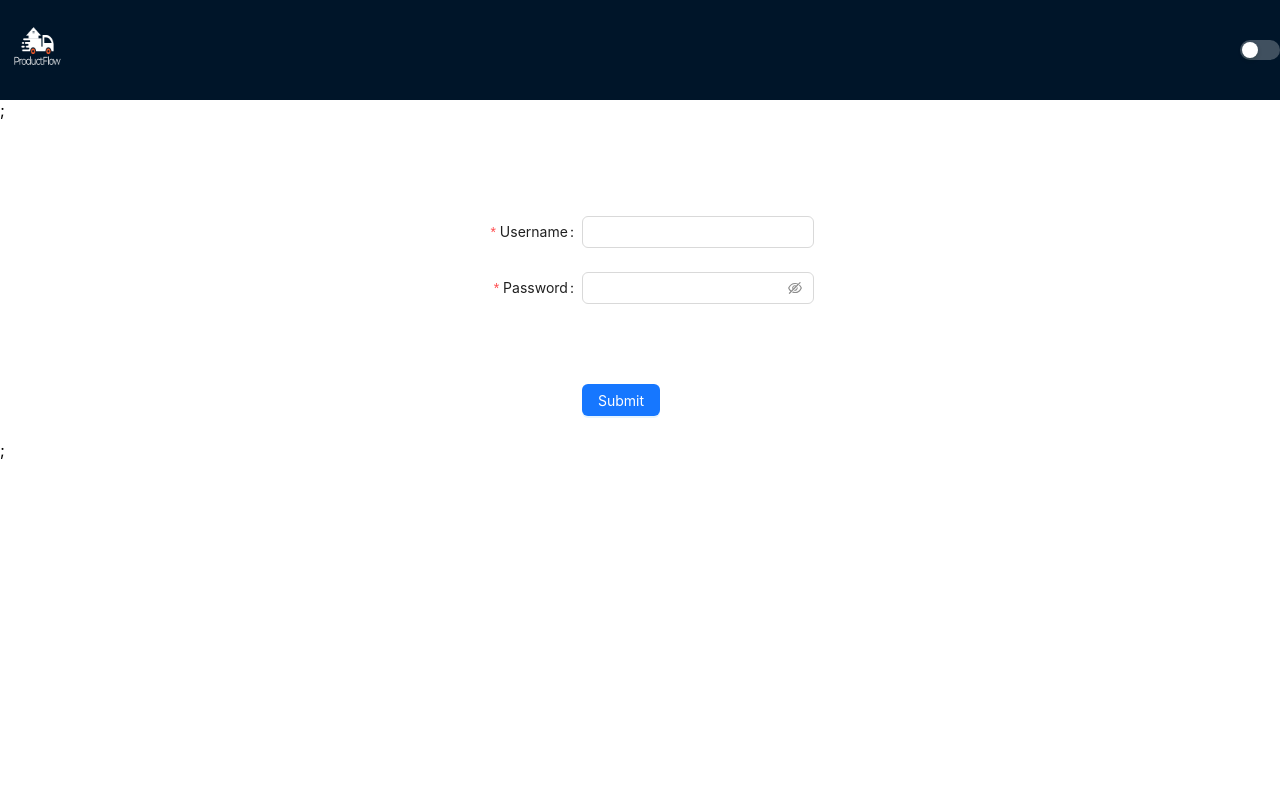
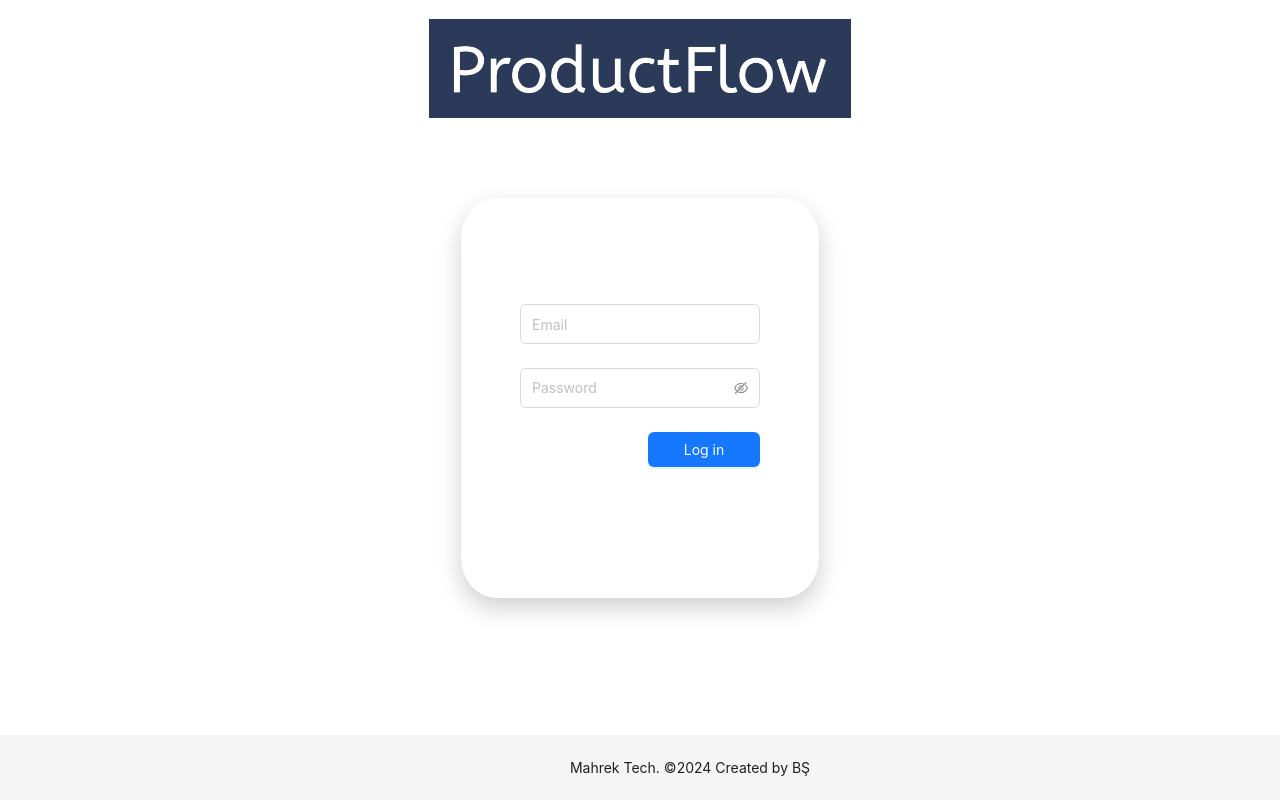
Before and after one commit to berkaysenoglu/product-flow, a React (Create React App) app: page /login in a window 1280 px wide. Built offline with nearby package versions, Linux system fonts and the light colour scheme.

Commit message:
LoggedInContext yapısı kuruldu , giriş yapmadan ürünleri görüntüleyememe koşulu sağlandı

```diff
--- a/src/App.js
+++ b/src/App.js
@@ -1,10 +1,13 @@
 import "./App.css";
+import { LoggedInProvider } from "./contexts/LoggedInContext";
+import Home from "./pages/Home";
 import Login from "./pages/Login";
+import { BrowserRouter, Routes, Route, Router } from "react-router-dom";
 function App() {
   return (
-    <div>
-      <Login />
-    </div>
+    <>
+      <Login></Login>
+    </>
   );
 }
 
--- /dev/null
+++ b/src/components/Footer.jsx
@@ -0,0 +1,18 @@
+import React from "react";
+import Layout from "antd/es/layout/layout";
+const Footer = () => {
+  return (
+    <Layout.Footer
+      style={{
+        textAlign: "center",
+        position: "fixed",
+        bottom: "0",
+        left: "0",
+        width: "100%",
+      }}
+    >
+      Mahrek Tech. ©{new Date().getFullYear()} Created by BŞ
+    </Layout.Footer>
+  );
+};
+export default Footer;
--- a/src/components/Header.jsx
+++ b/src/components/Header.jsx
@@ -1,5 +1,5 @@
 import React from "react";
-import { Menu } from "antd";
+
 import { Layout, ConfigProvider, Switch, theme } from "antd";
 
 export const Header = () => {
--- a/src/components/LoginForm.jsx
+++ b/src/components/LoginForm.jsx
@@ -1,14 +1,23 @@
 import { React, useState } from "react";
 import { Button, Checkbox, Form, Input } from "antd";
-
-const onFinish = (values) => {
-  console.log("Success:", values);
-};
-const onFinishFailed = (errorInfo) => {
-  console.log("Failed:", errorInfo);
-};
+import usersData from "../users.json";
+import { t } from "i18next";
+import { useNavigate } from "react-router-dom";
+import { useLoggedInContext } from "../contexts/LoggedInContext";
 
 const LoginForm = () => {
+  const navigate = useNavigate();
+  const { onFinish } = useLoggedInContext();
+  console.log(onFinish);
+  const [email, setEmail] = useState("");
+  const [password, setPassword] = useState("");
+
+  const handleEmailChange = (event) => {
+    console.log(event.target.value);
+  };
+
+  // spread, destruct, context
+
   return (
     <div className="login-form">
       <Form
@@ -26,24 +35,25 @@ const LoginForm = () => {
           remember: true,
         }}
         onFinish={onFinish}
-        onFinishFailed={onFinishFailed}
         autoComplete="off"
       >
         <Form.Item
-          label="Username"
-          name="username"
+          name="email"
           rules={[
             {
               required: true,
-              message: "Please input your username!",
+              message: "Please input your email!",
             },
           ]}
         >
-          <Input />
+          <Input
+            style={{ width: "15rem", height: "2.5rem" }}
+            placeholder="Email"
+            onChange={handleEmailChange}
+          />
         </Form.Item>
 
         <Form.Item
-          label="Password"
           name="password"
           rules={[
             {
@@ -52,26 +62,24 @@ const LoginForm = () => {
             },
           ]}
         >
-          <Input.Password />
+          <Input.Password
+            style={{ width: "15rem", height: "2.5rem" }}
+            placeholder="Password"
+            onChange={(e) => setPassword(e.target.value)}
+          />
         </Form.Item>
-
-        <Form.Item
-          name="remember"
-          valuePropName="checked"
-          wrapperCol={{
-            offset: 8,
-            span: 16,
-          }}
-        ></Form.Item>
-
         <Form.Item
           wrapperCol={{
             offset: 8,
             span: 16,
           }}
         >
-          <Button type="primary" htmlType="submit">
-            Submit
+          <Button
+            style={{ height: "2.2rem", width: "7rem", marginLeft: "3rem" }}
+            type="primary"
+            htmlType="submit"
+          >
+            Log in
           </Button>
         </Form.Item>
       </Form>
--- /dev/null
+++ b/src/contexts/LoggedInContext.jsx
@@ -0,0 +1,27 @@
+import { createContext, useContext, useState } from "react";
+import usersData from "../users.json";
+import { useNavigate } from "react-router-dom";
+const LoggedInContext = createContext();
+
+const LoggedInProvider = ({ children }) => {
+  const navigate = useNavigate();
+  const [loggedIn, setLoggedIn] = useState(false);
+  const onFinish = (values) => {
+    let user = usersData.users.find(
+      (user) => user.email === values.email && user.password === values.password
+    );
+    if (user) {
+      setLoggedIn(true);
+      navigate("/");
+    } else {
+      navigate("/login");
+    }
+  };
+  return (
+    <LoggedInContext.Provider value={{ loggedIn, onFinish }}>
+      {children}
+    </LoggedInContext.Provider>
+  );
+};
+const useLoggedInContext = () => useContext(LoggedInContext);
+export { useLoggedInContext, LoggedInProvider };
--- a/src/index.css
+++ b/src/index.css
@@ -1,20 +1,17 @@
 body {
   margin: 0;
-  font-family: -apple-system, BlinkMacSystemFont, 'Segoe UI', 'Roboto', 'Oxygen',
-    'Ubuntu', 'Cantarell', 'Fira Sans', 'Droid Sans', 'Helvetica Neue',
-    sans-serif;
+  font-family: -apple-system, BlinkMacSystemFont, "Segoe UI", "Roboto", "Oxygen", "Ubuntu", "Cantarell", "Fira Sans", "Droid Sans", "Helvetica Neue", sans-serif;
   -webkit-font-smoothing: antialiased;
   -moz-osx-font-smoothing: grayscale;
 }
 
 code {
-  font-family: source-code-pro, Menlo, Monaco, Consolas, 'Courier New',
-    monospace;
+  font-family: source-code-pro, Menlo, Monaco, Consolas, "Courier New", monospace;
 }
 
-div .login-form{
-  margin-top: 6rem;
+div .login-form {
   display: flex;
+  flex-direction: column;
   align-items: center;
   justify-content: center;
 }
@@ -26,14 +23,34 @@ div .login-form{
   width: 100%;
   display: flex;
   align-items: center;
-
 }
 
-
-.header-img, img{
-  height:100%;
+.header-img, img {
+  height: 100%;
 }
 
-.header-img img{
+.header-img .img {
   width: 75px;
 }
+
+.login-wrapper {
+  background-color: rgb(255, 255, 255);
+  border-radius: 10%;
+  width: 28%;
+  height: 25rem;
+  display: flex;
+  justify-content: space-evenly;
+  align-items: center;
+  flex-direction: column;
+  margin-top: 5rem;
+  border-color: rgb(192, 192, 193);
+  border-style: unset;
+  box-shadow: 0 10px 25px 0 rgba(0, 0, 0, 0.19);
+}
+
+.login-page-wrapper {
+  display: flex;
+  align-items: center;
+  justify-content: center;
+  flex-direction: column;
+}/*# sourceMappingURL=index.css.map */
--- a/src/index.js
+++ b/src/index.js
@@ -1,12 +1,19 @@
-import React from 'react';
-import ReactDOM from 'react-dom/client';
-import './index.css';
-import App from './App';
-
-
-const root = ReactDOM.createRoot(document.getElementById('root'));
+import React from "react";
+import ReactDOM from "react-dom/client";
+import "./index.css";
+import App from "./App";
+import { BrowserRouter, Routes, Route } from "react-router-dom";
+import { LoggedInProvider } from "./contexts/LoggedInContext";
+import Login from "./pages/Login";
+import Home from "./pages/Home";
+const root = ReactDOM.createRoot(document.getElementById("root"));
 root.render(
-  <React.StrictMode>
-    <App />
-  </React.StrictMode>
+  <BrowserRouter>
+    <LoggedInProvider>
+      <Routes>
+        <Route path="/login" element={<Login />} />
+        <Route path="/" element={<Home />} />
+      </Routes>
+    </LoggedInProvider>
+  </BrowserRouter>
 );
--- /dev/null
+++ b/src/index.scss
@@ -0,0 +1,75 @@
+body {
+    margin: 0;
+    font-family: -apple-system, BlinkMacSystemFont, 'Segoe UI', 'Roboto', 'Oxygen',
+      'Ubuntu', 'Cantarell', 'Fira Sans', 'Droid Sans', 'Helvetica Neue',
+      sans-serif;
+    -webkit-font-smoothing: antialiased;
+    -moz-osx-font-smoothing: grayscale;
+}
+
+code {
+    font-family: source-code-pro, Menlo, Monaco, Consolas, 'Courier New',
+      monospace;
+  }
+
+div{
+    .login-form{
+
+  display: flex;
+  flex-direction: column;
+  align-items: center;
+  justify-content: center;
+
+ }
+
+
+
+
+}
+
+.header-container {
+    position: sticky;
+    top: 0;
+    z-index: 1;
+    width: 100%;
+    display: flex;
+    align-items: center;
+
+  }
+
+  .header-img, img{
+    height:100%;
+  }
+
+  .header-img{
+    .img{
+        width: 75px;
+    }
+  }
+
+  .login-wrapper{
+
+    background-color: rgb(255, 255, 255);
+     border-radius: 10%;
+     width: 28%;
+     height: 25rem;
+    display: flex;
+    justify-content:space-evenly;
+    align-items: center;
+    flex-direction: column;
+
+    margin-top: 5rem;
+    border-color: rgb(192, 192, 193);
+    border-style:unset;
+    box-shadow: 0 10px 25px 0 rgba(0, 0, 0, 0.19);
+
+
+  }
+
+  .login-page-wrapper{
+    display:flex;
+    align-items:center;
+    justify-content: center;
+    flex-direction: column;
+
+  }
--- a/src/layout/ProductLayout.jsx
+++ b/src/layout/ProductLayout.jsx
@@ -1,7 +1,8 @@
 import React from "react";
 import { Layout, theme, Switch } from "antd";
-
-const { Header, Content, Footer } = Layout;
+import { Header } from "../components/Header";
+import Footer from "../components/Footer";
+const { Content } = Layout;
 const items = new Array(3).fill(null).map((_, index) => ({
   key: String(index + 1),
   label: `nav ${index + 1}`,
@@ -12,23 +13,7 @@ const ProductLayout = () => {
   } = theme.useToken();
   return (
     <Layout>
-      <Header
-        style={{
-          position: "sticky",
-          top: 0,
-          zIndex: 1,
-          width: "100%",
-          display: "flex",
-          alignItems: "center",
-          justifyContent: "space-between",
-          padding: "0 0px",
-        }}
-      >
-        <div className="header-img">
-          <img src="./productflow.png" alt="Logo"></img>
-        </div>
-        <Switch style={{ marginLeft: "875px" }}></Switch>
-      </Header>
+      <Header />
       <Content
         style={{
           padding: "0 48px",
@@ -45,13 +30,7 @@ const ProductLayout = () => {
           Content
         </div>
       </Content>
-      <Footer
-        style={{
-          textAlign: "center",
-        }}
-      >
-        Mahrek Tech. ©{new Date().getFullYear()} Created by BŞ
-      </Footer>
+      <Footer />
     </Layout>
   );
 };
--- a/src/pages/Home.jsx
+++ b/src/pages/Home.jsx
@@ -1,10 +1,22 @@
-import React from "react";
+import React, { useEffect } from "react";
 import ProductLayout from "../layout/ProductLayout";
+import { useLoggedInContext } from "../contexts/LoggedInContext";
+import { useNavigate } from "react-router-dom";
 const Home = () => {
-  return (
-    <>
-      <ProductLayout />
-    </>
-  );
+  const { loggedIn } = useLoggedInContext();
+
+  const navigate = useNavigate();
+  console.log(loggedIn);
+  useEffect(() => {
+    if (!loggedIn) {
+      navigate("/login");
+    }
+  }, [loggedIn]);
+
+  if (loggedIn) {
+    {
+      return <ProductLayout />;
+    }
+  }
 };
 export default Home;
--- a/src/pages/Login.jsx
+++ b/src/pages/Login.jsx
@@ -1,11 +1,21 @@
 import React from "react";
 import LoginForm from "../components/LoginForm";
 import { Header } from "../components/Header";
+import Footer from "../components/Footer";
 const Login = () => {
   return (
     <>
-      <Header />;
-      <LoginForm />;
+      <div className="login-page-wrapper">
+        <img
+          style={{ width: "33%", marginTop: "1.2rem" }}
+          src="/new-logo-product.png"
+          alt=""
+        />
+        <div className="login-wrapper">
+          <LoginForm />
+        </div>
+      </div>
+      <Footer />
     </>
   );
 };
--- a/public/users.json
+++ b/src/users.json
@@ -3,7 +3,7 @@
         {
             "name" : "Berkay",
             "surname" : "Şenoğlu",
-            "email" : "berkaysenoglu@gmail.com",
+            "email" : "user",
             "password" : "1234",
             "role" : "user"
 
@@ -11,7 +11,7 @@
         {
             "name" : "Serhat",
             "surname" : "Koçhan",
-            "email" : "serhatkochan@gmail.com",
+            "email" : "admin",
             "password" : "1234",
             "role" : "admin"
         }
```
Also changed, not shown: public/new-logo-product.png (added), 1 other file (tests, documents, lock files or other folders).
